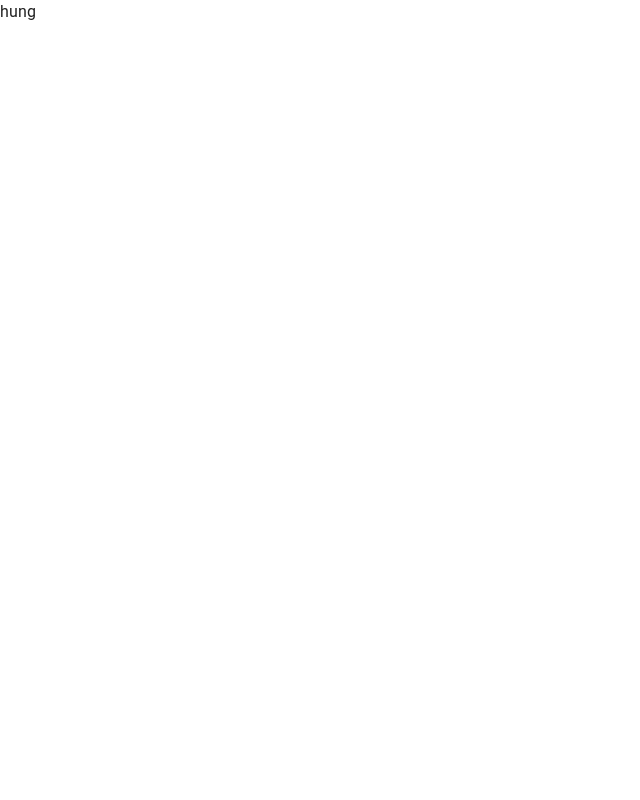
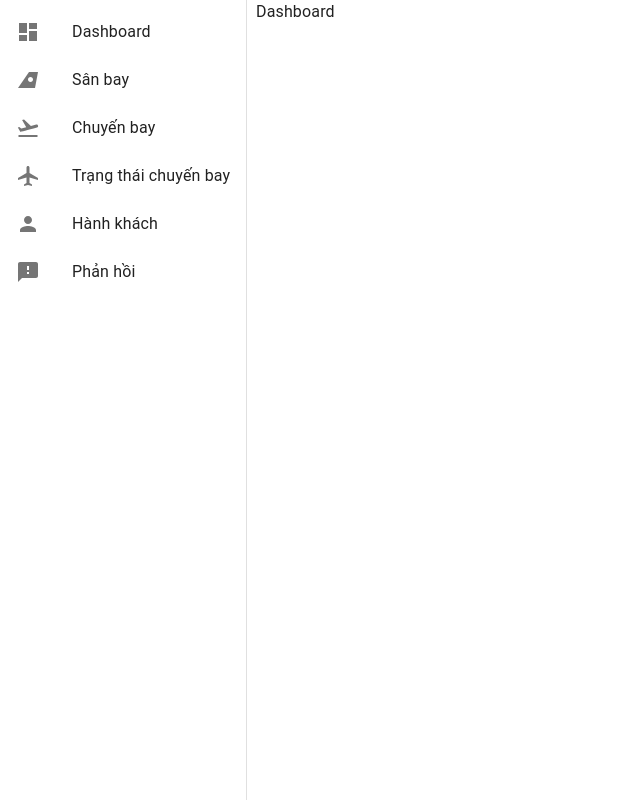
Before and after one commit to hudzg/QAirline, a React (Vite) app in the folder Frontend/QAirline/: page /admin in a window 1280 px wide. Shown: the whole page, without its empty margins (0-640 px from the left). Built offline with nearby package versions, Linux system fonts and the light colour scheme.

Commit message:
update feedback

```diff
--- /dev/null
+++ b/Frontend/QAirline/src/AdminComponent/AdminSidebar/AdminSidebar.jsx
@@ -0,0 +1,77 @@
+import {
+  Divider,
+  Drawer,
+  List,
+  ListItem,
+  ListItemButton,
+  ListItemIcon,
+  ListItemText,
+  useMediaQuery,
+} from "@mui/material";
+import React from "react";
+import { useNavigate } from "react-router-dom";
+import DashboardIcon from "@mui/icons-material/Dashboard";
+import LocalAirportIcon from "@mui/icons-material/LocalAirport";
+import FeedbackIcon from "@mui/icons-material/Feedback";
+import PersonIcon from "@mui/icons-material/Person";
+import AirlinesIcon from "@mui/icons-material/Airlines";
+import FlightTakeoffIcon from "@mui/icons-material/FlightTakeoff";
+
+const menu = [
+  { title: "Dashboard", icon: <DashboardIcon />, path: "/" },
+  { title: "Sân bay", icon: <AirlinesIcon />, path: "/airport" },
+  { title: "Chuyến bay", icon: <FlightTakeoffIcon />, path: "/flight" },
+  {
+    title: "Trạng thái chuyến bay",
+    icon: <LocalAirportIcon />,
+    path: "/flight-status",
+  },
+  { title: "Hành khách", icon: <PersonIcon />, path: "/passenger" },
+  { title: "Phản hồi", icon: <FeedbackIcon />, path: "/feedback" },
+];
+
+const AdminSidebar = () => {
+  const isSmallScreen = useMediaQuery("(max-width:1080px)");
+
+  const navigate = useNavigate();
+  //   const dispatch = useDispatch();
+
+  const handleNavigate = (item) => {
+    navigate(`/admin${item.path}`);
+    // if (item.title === "Logout") {
+    //   navigate("/");
+    //   dispatch(logout());
+    //   handleClose();
+    // }
+  };
+
+  const handleClose = () => {};
+
+  return (
+    <div className="w-full">
+      <>
+        <Drawer
+          className="w-full"
+          variant={isSmallScreen ? "temporary" : "permanent"}
+          sx={{ zIndex: 1 }}
+          open={true}
+          anchor="left"
+          onClose={handleClose}
+        >
+          <List>
+            {menu.map((item, index) => (
+              <ListItem key={item.title} disablePadding>
+                <ListItemButton onClick={() => handleNavigate(item)}>
+                  <ListItemIcon>{item.icon}</ListItemIcon>
+                  <ListItemText primary={item.title} />
+                </ListItemButton>
+              </ListItem>
+            ))}
+          </List>
+        </Drawer>
+      </>
+    </div>
+  );
+};
+
+export default AdminSidebar;
--- /dev/null
+++ b/Frontend/QAirline/src/AdminComponent/Dashboard/Dashboard.jsx
@@ -0,0 +1,7 @@
+import React from "react";
+
+const Dashboard = () => {
+  return <div>Dashboard</div>;
+};
+
+export default Dashboard;
--- a/Frontend/QAirline/src/Component/Feedback/Feedback.jsx
+++ b/Frontend/QAirline/src/Component/Feedback/Feedback.jsx
@@ -2,24 +2,31 @@ import React from "react";
 import { Rating, Typography, Button } from "@mui/material";
 const Feedback = () => {
   return (
-    <div className="mx-auto items-center justify-center mt-24 mb-5 w-[50vw]">
-      <div className="mb-4">
-        <Typography variant="h6">Phản hồi của khách hàng về dịch vụ của chuyến bay</Typography>
-      </div>
-      <div className="mb-4">
-        <textarea className="w-[466px] h-[200px] shadow-[4.0px_8.0px_8.0px_rgba(0,0,0,0.38)] "></textarea>
-      </div>
-      <div className="mb-4">
-        <Rating name="half-rating" defaultValue={5} precision={1} size="large">
-        </Rating>
-      </div>
-      <div>
-        <Button className=""
-          variant="contained"
-          sx={{
-            background: "linear-gradient(to right, #B993D6, #8CA6DB)",
-          }}>Submit</Button>
-      </div>
+    <div className="mx-auto flex flex-col justify-center items-center w-[50vw] h-[70vh] space-y-4">
+      <Typography variant="h6" align="center">
+        Phản hồi của khách hàng về dịch vụ của chuyến bay
+      </Typography>
+      <textarea className="block w-[80%] h-[30vh] shadow-[4.0px_8.0px_8.0px_rgba(0,0,0,0.38)] p-2.5 text-base bg-gray-50 border border-gray-300 focus:ring-blue-500 focus:border-blue-500 rounded-lg"></textarea>
+      {/* <textarea
+        id="message"
+        rows="4"
+        class="block p-2.5 w-full text-sm text-gray-900 bg-gray-50 rounded-lg border border-gray-300 focus:ring-blue-500 focus:border-blue-500 "
+        placeholder="Write your thoughts here..."
+      ></textarea> */}
+      <Rating
+        name="half-rating"
+        defaultValue={5}
+        precision={1}
+        size="large"
+      ></Rating>
+      <Button
+        variant="contained"
+        sx={{
+          background: "linear-gradient(to right, #B993D6, #8CA6DB)",
+        }}
+      >
+        Submit
+      </Button>
     </div>
   );
 };
--- a/Frontend/QAirline/src/Routers/AdminRoute.jsx
+++ b/Frontend/QAirline/src/Routers/AdminRoute.jsx
@@ -1,7 +1,26 @@
 import React from "react";
+import { Route, Routes } from "react-router-dom";
+import AdminSidebar from "../AdminComponent/AdminSidebar/AdminSidebar";
+import Dashboard from "../AdminComponent/Dashboard/Dashboard";
 
 const AdminRoute = () => {
-  return <div>hung</div>;
+  return (
+    <div className="flex">
+      <div className="w-[20%]">
+        <AdminSidebar />
+      </div>
+      <div>
+        <Routes>
+          <Route path="/" element={<Dashboard />}></Route>
+          <Route path="/airport"></Route>
+          <Route path="/flight"></Route>
+          <Route path="/flight-status"></Route>
+          <Route path="/passenger"></Route>
+          <Route path="/feedback"></Route>
+        </Routes>
+      </div>
+    </div>
+  );
 };
 
 export default AdminRoute;
```
